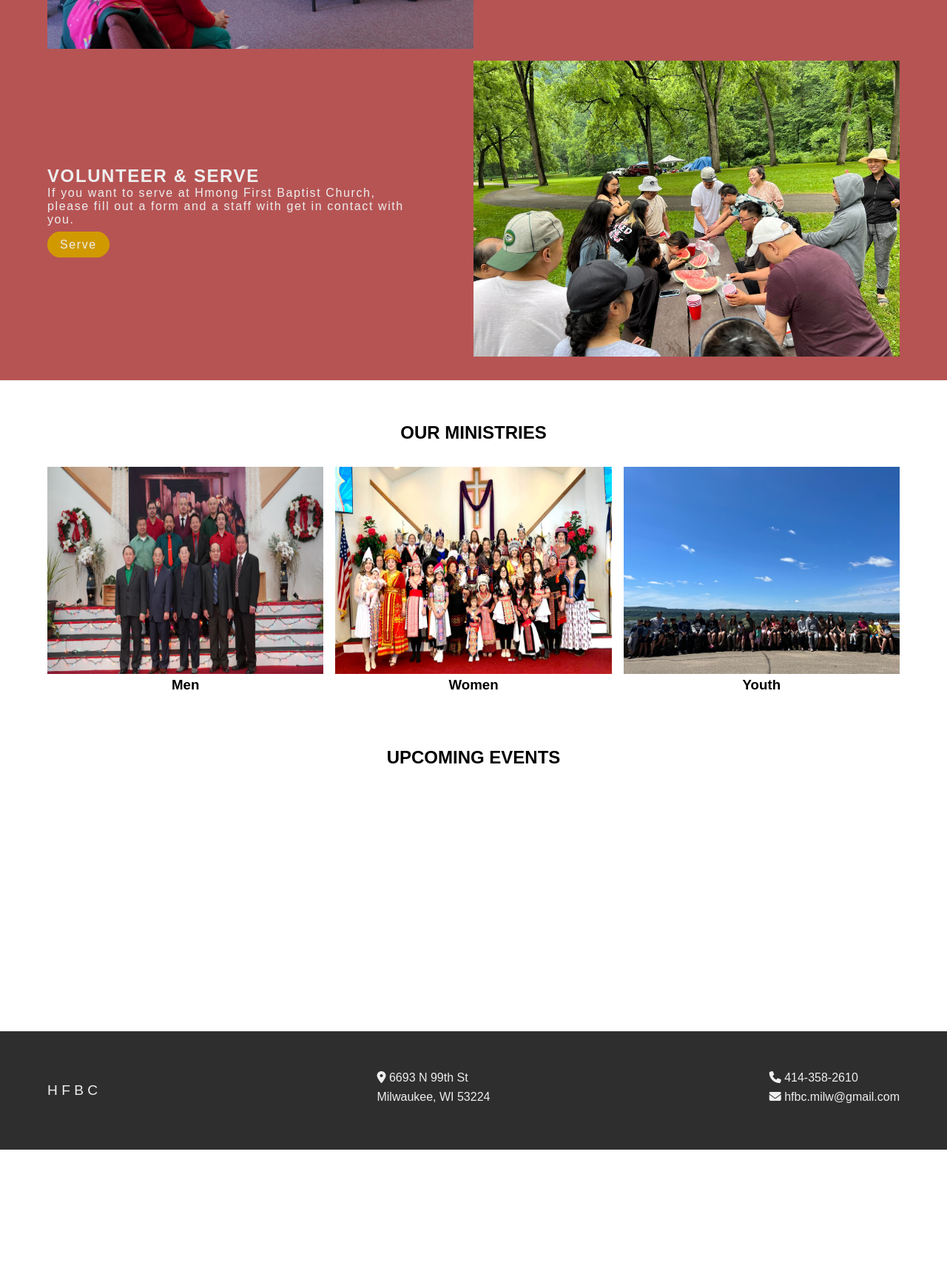
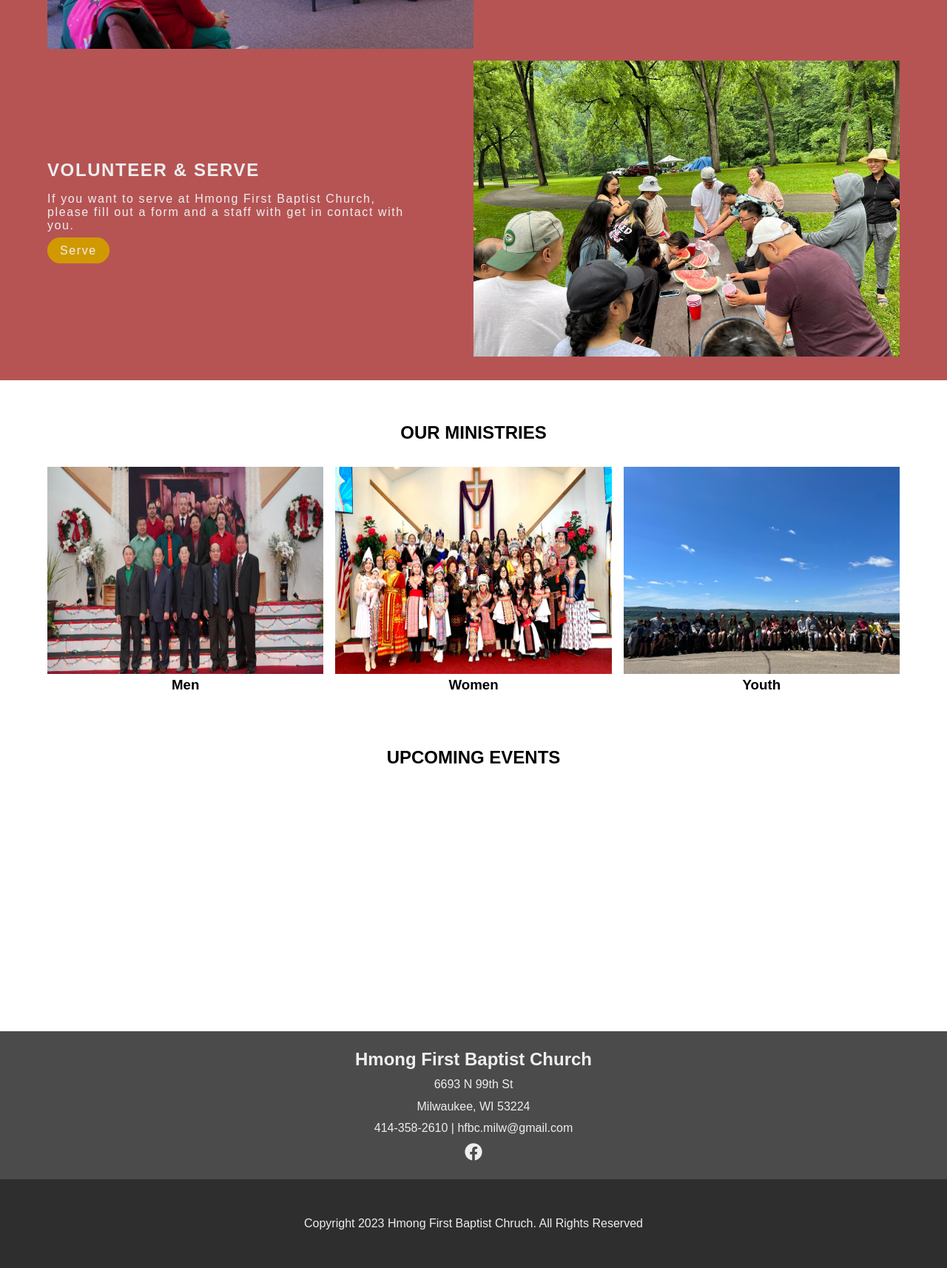
Before and after one commit to vsvang87/HFBC, a Flask app: page / in a window 1280 px wide. Shown: the part 1520-3234 px from the top of the page at 74% size. Before the commit the page ends 3074 px from the top, so only its background shows below. Run offline with Flask 2, Linux system fonts and the light colour scheme; data that the repository does not hold is empty.

Commit message:
integrate stripe, add layout

```diff
--- a/server.py
+++ b/server.py
@@ -3,7 +3,7 @@ from model import db, User, Member, Event, connect_to_db
 from flask_mail import Mail, Message
 
 import crud
-
+# import stripe
 
 app = Flask(__name__)
 app.secret_key = 'SECRETS'
@@ -18,7 +18,7 @@ app.secret_key = 'SECRETS'
 
 # app.config['STRIPE_PUBLIC_KEY'] = 'pk_test_51NExkJJ4c4ZamGfp6EQd7l68VNd040Z9p9uo86X9O1WLdBmmpWoWVz0AVQZxwMYrEzPOiaGQaWDsXsl7CdmwvxjW00LHwa6iEZ'
 # app.config['STRIPE_SECRET_KEY'] = 'sk_test_51NExkJJ4c4ZamGfpZ9jw4LLvtqckTvIZ1Rw8aYUIa5YwiAadabChXubwhHgsQXgoum1mxTQ9JQ0JNdubZcTo2W9d00GJAgYPpX'
-
+# stripe.api_key = app.config['STRIPE_SECRET_KEY']
 
 #----------------------------Home Page------------------------------------#
 @app.route('/')
@@ -27,7 +27,6 @@ def index():
     events = Event.query.all()
 
     return render_template('index.html', events=events)
-
 
 #----------------------------Login-----------------------------------------#
 @app.route('/login')
@@ -195,7 +194,7 @@ def delete(event_id):
 @app.route("/give")
 def give():
 
-    return render_template("give.html")
+    return render_template("give.html" )
 
 @app.route("/thanks")
 def thanks():
@@ -271,21 +270,21 @@ def serve():
 
     return render_template("serve_form.html")
 
-@app.route("/serve_form", methods=["POST"])
-def serve_form():
+# @app.route("/serve_form", methods=["POST"])
+# def serve_form():
 
-    first_name = request.args.get("first_name")
-    last_name = request.args.get("last_name")
-    email = request.args.get("email")
-    message = request.args.get("message")
+#     first_name = request.args.get("first_name")
+#     last_name = request.args.get("last_name")
+#     email = request.args.get("email")
+#     message = request.args.get("message")
 
-    if request.method == "POST":
-        msg = Message(sender=email, recipients=['hfbc.milw@gmail.com'])
-        msg.body = message
-        mail.send(msg)
-        return "Sent"
+#     if request.method == "POST":
+#         msg = Message(sender=email, recipients=['hfbc.milw@gmail.com'])
+#         msg.body = message
+#         mail.send(msg)
+#         return "Sent"
 
-    return redirect("serve_form.html")
+#     return redirect("serve_form.html")
 
 #---------------------Log Out-------------------------------
 @app.route("/logout")
--- a/static/css/all_members.css
+++ b/static/css/all_members.css
@@ -146,10 +146,7 @@ ul li .logout-btn:hover {
 
 
 /*------------------------Table_--------------------*/
-.wrapper {
-  width: min(1200px, 100% - 3rem);
-  margin-inline: auto;
-}
+
 .content-table {
   border-collapse: collapse;
   margin: 1.5rem 0;
--- a/static/css/index.css
+++ b/static/css/index.css
@@ -72,7 +72,7 @@ body {
   padding-bottom: 1rem;
 }
 .sect2-container .g-col i {
-  font-size: 2.5rem;
+  font-size: 3rem;
   padding-bottom: 1rem;
   color: var(--clr-darkRed);
 }
@@ -110,7 +110,9 @@ body {
 .info {
   padding-left: 5rem;
 }
-
+.info h1 {
+  padding-bottom: 1.5rem;
+}
 .sect3-content-2 {
   display: flex;
   justify-content: space-between;
@@ -130,6 +132,9 @@ body {
 
 .serve {
   padding-right: 5rem;
+}
+.serve h1 {
+   padding-bottom: 1rem;
 }
 .serve-btn-div {
   margin-top: 1rem;
@@ -195,7 +200,7 @@ padding-bottom: 2rem;
 .sect5-container .event-content {
   width: 25%;
   border: 1px solid lightgray;
-  height: 300px;
+  height: 350px;
 
 }
 .sect5-container .event-content h3 {
@@ -209,29 +214,35 @@ padding-bottom: 2rem;
   padding: 0.7rem;
 }
 /*-------------------------Footer---------------*/
-footer {
-  min-height: 20vh;
-  background: var(--clr-darGray);
+.sect-6 {
+  min-height: 25vh;
+  background: var(--clr-lightGray);
+  padding: 1rem 0;
   display: flex;
   justify-content: center;
   align-items: center;
 }
-.footer-container {
-   display: flex;
-  justify-content: space-between;
+.sect6-container {
+  color: var(--clr-textWhite);
+  text-align: center;
+}
+.sect6-container p, h2 {
+  padding-bottom: 0.7rem;
+}
+.sect6-container i {
+  color: var(--clr-textWhite);
+  font-size: 1.5rem;
+}
+/*------------Footer--------------------*/
+footer {
+  min-height: 15vh;
+  background: var(--clr-darGray);
+  padding: 1rem 0;
+  display: flex;
+  justify-content: center;
   align-items: center;
 }
-.footer-container .address {
+footer .footer-container {
+  text-align: center;
   color: var(--clr-textWhite);
 }
-.footer-container .phone-email {
-  color: var(--clr-textWhite);
-}
-.logo-div .footer-logo {
-  font-size: 1.2rem;
-  color: var(--clr-textWhite);
-  text-decoration: none;
-}
-.footer-container .footer-col p {
-  padding-bottom: 0.5rem;
-}
--- a/static/css/ministries.css
+++ b/static/css/ministries.css
@@ -114,7 +114,7 @@
 width: 100%;
 }
 .serve-btn-div .serve-button {
-  padding: 0.7rem 1rem;
+  padding: 0.5rem 1rem;
   background: var(--clr-orange);
   text-decoration: none;
   color: var(--clr-textWhite);
@@ -128,7 +128,7 @@ width: 100%;
 }
 /*-------------Section 4----------------------*/
 .sect-4 {
-  min-height: 20vh;
+  min-height: 25vh;
   background: var(--clr-lightGray);
   padding: 1rem 0;
   display: flex;
@@ -148,7 +148,7 @@ footer {
   min-height: 15vh;
   background: var(--clr-darGray);
   padding: 1rem 0;
-   display: flex;
+  display: flex;
   justify-content: center;
   align-items: center;
 }
--- a/templates/index.html
+++ b/templates/index.html
@@ -15,7 +15,7 @@
         <a href="/" class="logo">H F B C</a>
         <ul>
            <li><a href="/ministries">MINISTRIES</a></li>
-          <li><a href="/give">GIVE</a></li>
+          <li><a href="https://donate.stripe.com/test_14kcQv7nLfKm7II000">GIVE</a></li>
           <li><a href="/login" class="login">LOG IN</a></li>
         </ul>
       </div>
@@ -138,22 +138,25 @@
   </div>
 </section>
 
+<section class="sect-6">
+  <div class="center">
+    <div class="sect6-container">
+      <h2>Hmong First Baptist Church</h2>
+        <p>6693 N 99th St</p>
+        <p>Milwaukee, WI 53224</p>
+        <p>414-358-2610 | hfbc.milw@gmail.com</p>
+        <a href="https://www.facebook.com/HmongFirstBaptistChurch/" target="_blank"><i class="fa-brands fa-facebook"></i></a>
+    </div>
+  </div>
+</section>
 {% endblock %}
 {% block footer %}
 <footer>
   <div class="center">
     <div class="footer-container">
-      <div class="logo-div">
-        <a href="/" class="footer-logo">H F B C</a>
-      </div>
-      <div class="address footer-col">
-        <p><i class="fa-solid fa-location-dot"></i> 6693 N 99th St</p>
-        <p>Milwaukee, WI 53224</p>
-      </div>
-      <div class="phone-email footer-col">
-        <p><i class="fa-solid fa-phone"></i> 414-358-2610</p>
-        <p><i class="fa-solid fa-envelope"></i> hfbc.milw@gmail.com</p>
-      </div>
+
+       <p>Copyright 2023 Hmong First Baptist Chruch. All Rights Reserved</p>
+
     </div>
   </div>
 </footer>
--- a/templates/login.html
+++ b/templates/login.html
@@ -12,7 +12,7 @@
         <ul>
           <li><a href="/">HOME</a></li>
            <li><a href="/ministries">MINISTRIES</a></li>
-          <li><a href="/give">GIVE</a></li>
+          <li><a href="https://donate.stripe.com/test_14kcQv7nLfKm7II000">GIVE</a></li>
         </ul>
       </div>
     </div>
--- a/templates/ministries.html
+++ b/templates/ministries.html
@@ -12,7 +12,7 @@
         <a href="/" class="logo">H F B C</a>
         <ul>
           <li><a href="/">HOME</a></li>
-          <li><a href="/give">GIVE</a></li>
+          <li><a href="https://donate.stripe.com/test_14kcQv7nLfKm7II000">GIVE</a></li>
           <li><a href="/login" class="login">LOG IN</a></li>
         </ul>
       </div>
--- a/templates/new_user.html
+++ b/templates/new_user.html
@@ -13,7 +13,7 @@
         <ul>
           <li><a href="/">HOME</a></li>
            <li><a href="/ministries">MINISTRIES</a></li>
-          <li><a href="/give">GIVE</a></li>
+          <li><a href="https://donate.stripe.com/test_14kcQv7nLfKm7II000">GIVE</a></li>
         </ul>
       </div>
     </div>
```
Also changed, not shown: static/css/update_event.css (added, +71 -0 lines), templates/give.html (+3 -5 lines), templates/update_event.html (+16 -6 lines).
